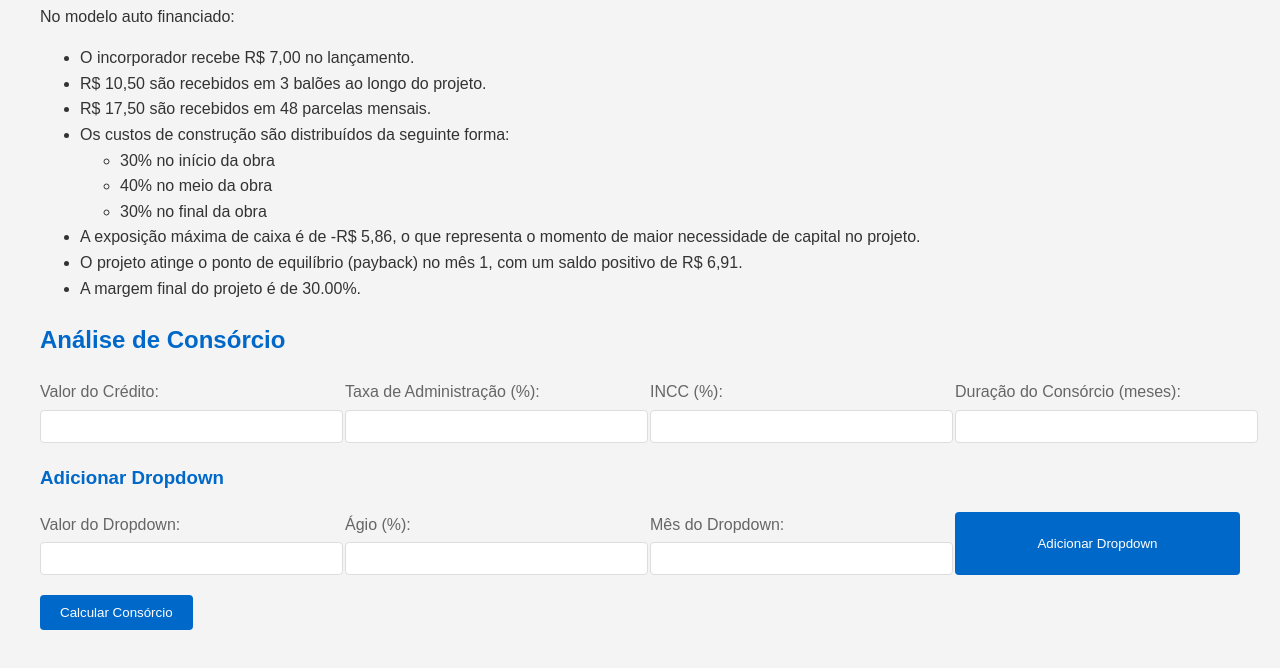
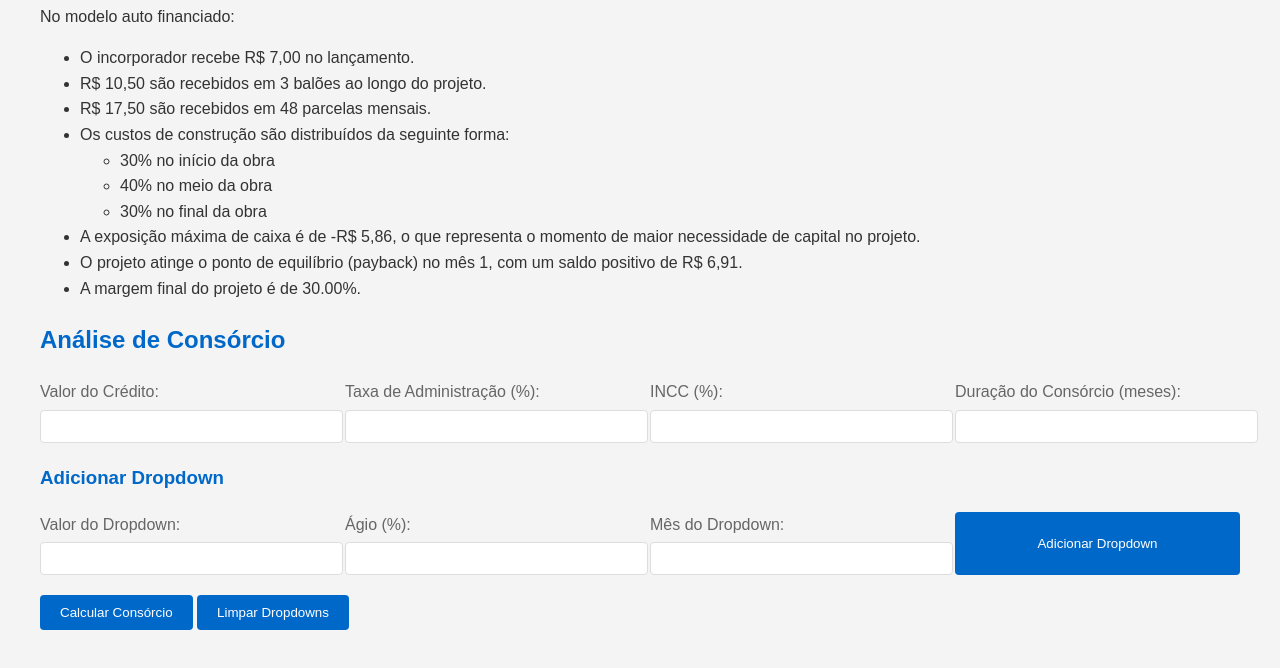
Before and after one commit to yohangoffermann/constructa_html, a plain HTML site: page index.html in a window 1280 px wide. Shown: the part 3855-4523 px from the top of the page. Drawn offline with nearby package versions, Linux system fonts and the light colour scheme.

Commit message:
Update index.html

```diff
--- a/index.html
+++ b/index.html
@@ -81,6 +81,7 @@
                 </form>
                 <div id="listaDropdowns"></div>
                 <button id="calcularConsorcio">Calcular Consórcio</button>
+                <button id="limparDropdowns">Limpar Dropdowns</button>
                 <canvas id="consorcioChart"></canvas>
                 <table id="consorcioTable"></table>
             </section>
```
